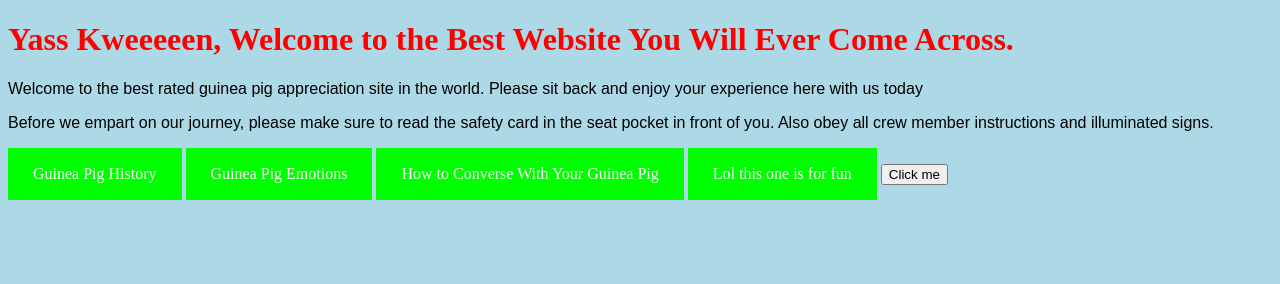
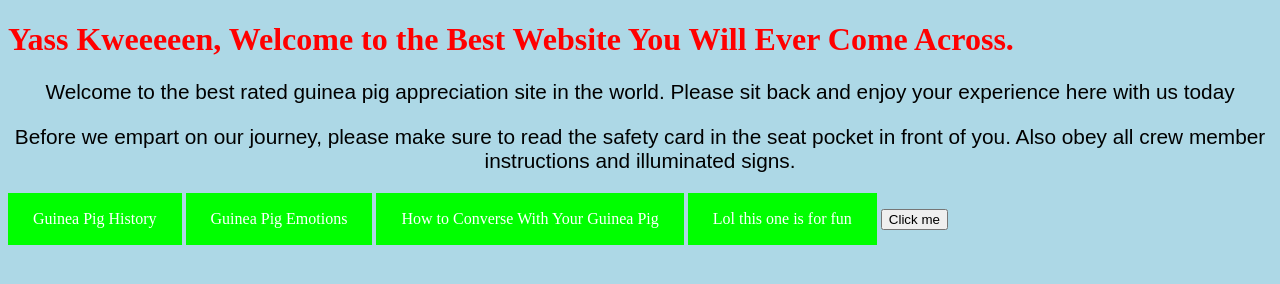
Before and after one commit to naomiholland/naomiholland.github.io, a plain HTML site: page index.html in a window 1280 px wide. Drawn offline with Linux system fonts and the light colour scheme.

Commit message:
Update stylesheet.css

```diff
--- a/stylesheet.css
+++ b/stylesheet.css
@@ -1,6 +1,8 @@
 p {
     font-family: Arial, sans-serif;
-     }
+    text-align: center;
+    font-size: 130%;
+   }
 
 body {
 background-color: lightblue;
```
